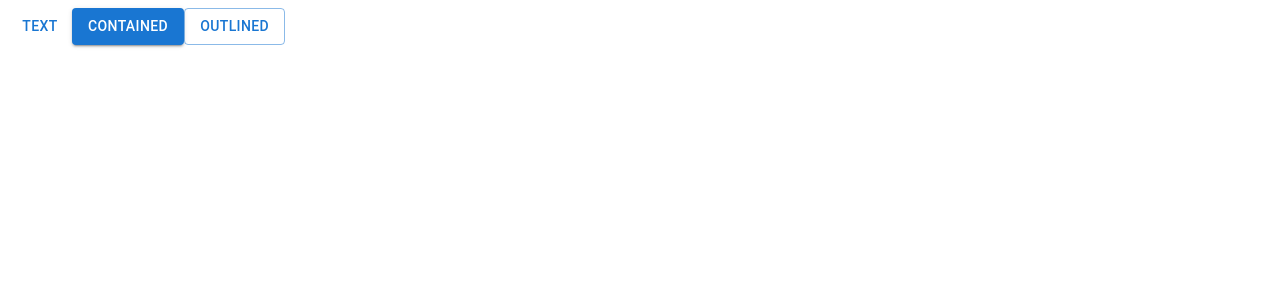
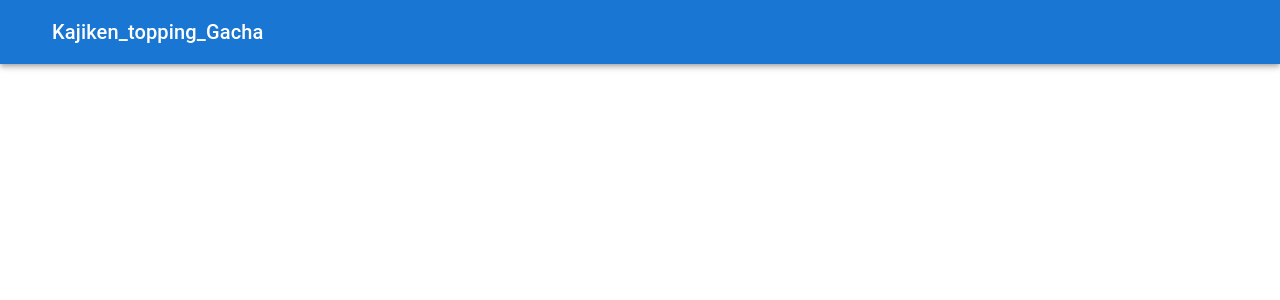
Before and after one commit to usabilityTeam9/kajiken_topping_gacha, a React (Create React App) app: page / in a window 1280 px wide. Shown: the top 300 px of the page. Built offline with nearby package versions, Linux system fonts and the light colour scheme.

Commit message:
:sparkles: (Header.js) ヘッダーのテンプレートを作成

```diff
--- a/package.json
+++ b/package.json
@@ -9,6 +9,7 @@
     "@testing-library/jest-dom": "^5.16.1",
     "@testing-library/react": "^12.1.2",
     "@testing-library/user-event": "^13.5.0",
+    "normalize.css": "^8.0.1",
     "react": "^17.0.2",
     "react-dom": "^17.0.2",
     "react-scripts": "5.0.0",
--- a/src/App.js
+++ b/src/App.js
@@ -1,13 +1,11 @@
 import "./App.css";
-import Button from "@mui/material/Button";
+import Header from "./components/Header";
 
 function App() {
   return (
     <div className="App">
       <>
-        <Button variant="text">Text</Button>
-        <Button variant="contained">Contained</Button>
-        <Button variant="outlined">Outlined</Button>
+        <Header />
       </>
     </div>
   );
--- /dev/null
+++ b/src/components/Header.js
@@ -0,0 +1,32 @@
+import * as React from "react";
+import AppBar from "@mui/material/AppBar";
+import Box from "@mui/material/Box";
+import Toolbar from "@mui/material/Toolbar";
+import Typography from "@mui/material/Typography";
+import Button from "@mui/material/Button";
+import IconButton from "@mui/material/IconButton";
+
+function Header() {
+  return (
+    <>
+      <Box sx={{ flexGrow: 1 }}>
+        <AppBar position="static">
+          <Toolbar>
+            <IconButton
+              size="large"
+              edge="start"
+              color="inherit"
+              aria-label="menu"
+              sx={{ mr: 2 }}
+            ></IconButton>
+            <Typography variant="h6" component="div" sx={{ flexGrow: 1 }}>
+              Kajiken_topping_Gacha
+            </Typography>
+          </Toolbar>
+        </AppBar>
+      </Box>
+    </>
+  );
+}
+
+export default Header;
--- a/src/index.js
+++ b/src/index.js
@@ -2,6 +2,7 @@ import React from "react";
 import ReactDOM from "react-dom";
 import "./index.css";
 import App from "./App";
+import "normalize.css";
 
 ReactDOM.render(
   <React.StrictMode>
```
Also changed, not shown: 1 other file (tests, documents, lock files or other folders).
